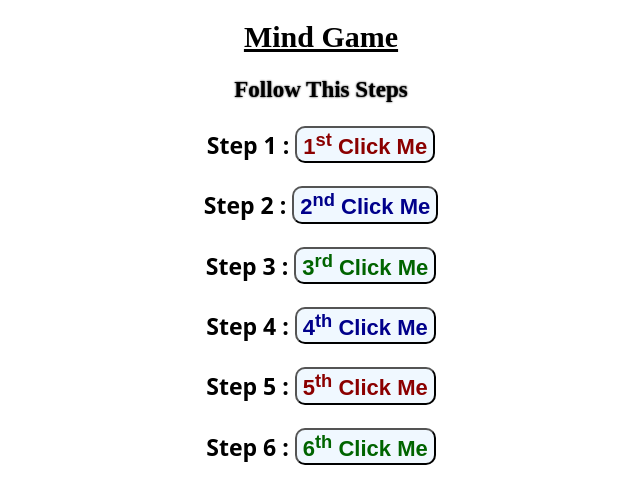
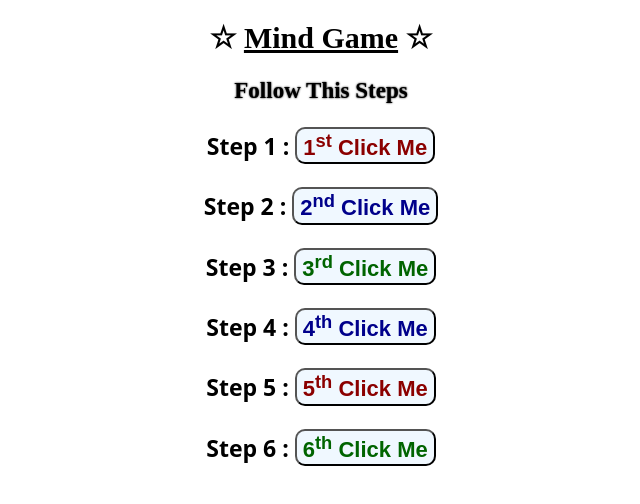
Before and after one commit to Sudhanshu3314/Mind-Game, a plain HTML site: page index.html in a window 1280 px wide. Shown: the whole page, without its empty margins (319-959 px from the left). Drawn offline with Linux system fonts and the light colour scheme.

Commit message:
index.html

```diff
--- a/index.html
+++ b/index.html
@@ -32,7 +32,7 @@
     </style>
 </head>
 <body>
-    <h1><u>Mind Game</u></h1>
+    <h1> &star; <u>Mind Game</u> &star; </h1>
 
     <h3 id="res">Follow This Steps</h3>
 
```
